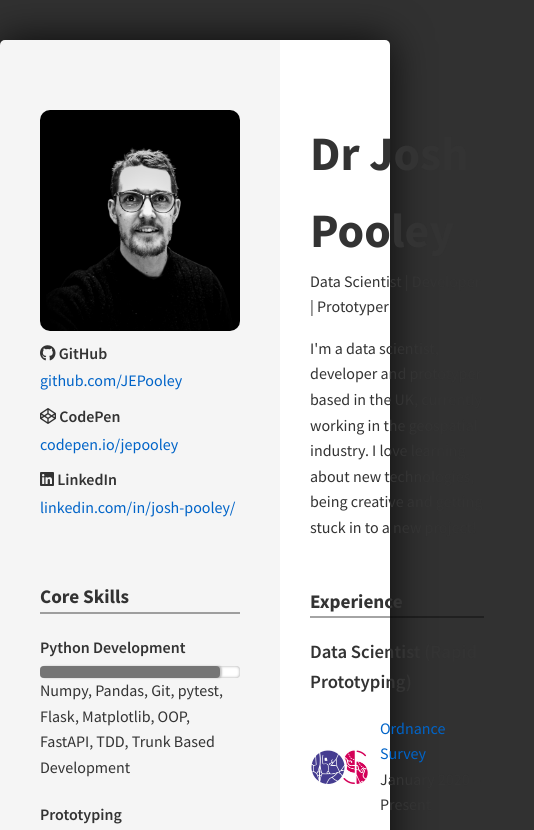
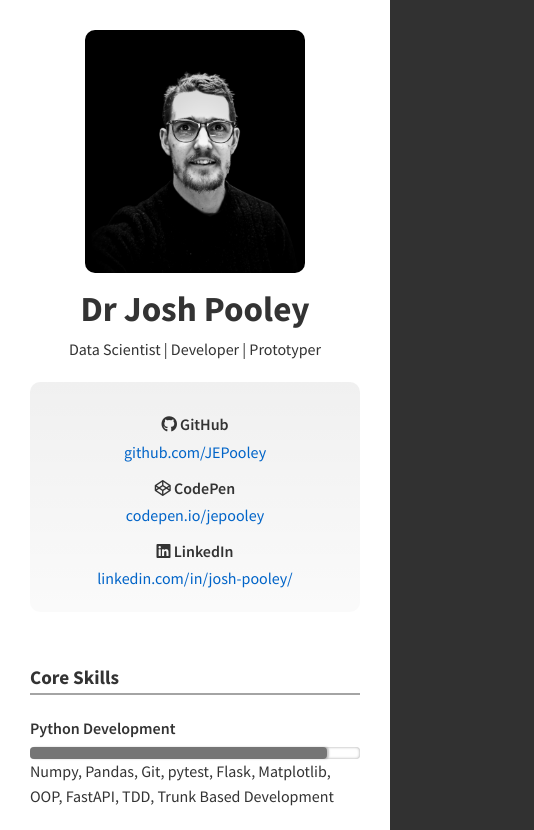
Before and after one commit to JEPooley/CV, a Svelte app: page / in a window 390 px wide. Shown: the top 830 px of the page, 534 px wide, since content can reach past the window. Built offline with nearby package versions, Linux system fonts and the light colour scheme.

Commit message:
make responsive

```diff
--- a/src/App.svelte
+++ b/src/App.svelte
@@ -21,8 +21,16 @@
 
 <main>
   <aside>
-    <img class="headshot" src="./images/josh-3.png" alt="" />
-    <ContactSet />
+    <header>
+      <div>
+        <img class="headshot" src="./images/josh-3.png" alt="Josh Pooley" />
+        <h1>Dr Josh Pooley</h1>
+        <p id="subtitle">Data Scientist | Developer | Prototyper</p>
+      </div>
+      <div id="contact">
+        <ContactSet />
+      </div>
+    </header>
     <section>
       <SubHeading>Core Skills</SubHeading>
       <SkillSet />
@@ -30,14 +38,13 @@
       <ul>
         <li>MS Azure (Web Apps, Serverless Functions)</li>
         <li>Docker</li>
-        <li>Poetry</li>
+        <li>PyPI & Poetry</li>
       </ul>
     </section>
   </aside>
 
   <div id="main-text">
-    <h1>Dr Josh Pooley</h1>
-    <p id="subtitle">Data Scientist | Developer | Prototyper</p>
+    <SubHeading>About Me</SubHeading>
     <p>
       I'm a data scientist, developer and prototyper based in the UK, currently
       working in the geospatial industry. I love learning about new
@@ -55,9 +62,9 @@
         href="https://www.ordnancesurvey.co.uk"
       />
       <HighlightText>
-        I have been a part of Ordnance Survey's Rapid Prototyping Team since
-        its inception in 2020. This role is hugely diverse and I have developed
-        a wide range of skills including Python development, data science, web
+        I have been a part of Ordnance Survey's Rapid Prototyping Team since its
+        inception in 2020. This role is hugely diverse and I have developed a
+        wide range of skills including Python development, data science, web
         development, human-centered design, agile development and much more!
       </HighlightText>
       <ExperienceTag
@@ -173,9 +180,7 @@
     </section>
   </div>
 </main>
-<footer>
-  Design by Josh Pooley 2022
-</footer>
+<footer>Design by Josh Pooley 2022</footer>
 
 <style>
   :global(body),
@@ -193,7 +198,7 @@
 
   :global(h1) {
     font-weight: 700;
-    font-size: 3rem;
+    font-size: 2.2rem;
   }
 
   :global(SubHeading),
@@ -217,7 +222,7 @@
     width: 100%;
     text-align: center;
     padding: 40px 0;
-    transition: .6s ease-out;
+    transition: 0.6s ease-out;
   }
 
   footer:hover {
@@ -235,10 +240,10 @@
   }
 
   aside {
-    width: 500px;
+    width: 580px;
     background-color: rgba(0, 0, 0, 0.04);
     border-radius: 5px 0 0 5px;
-    padding: 70px 40px 40px 40px;
+    padding: 40px;
     box-sizing: border-box;
     display: flex;
     flex-direction: column;
@@ -255,8 +260,9 @@
   }
 
   #main-text {
-    padding: 75px 50px 40px 30px;
+    padding: 24px 50px 40px 30px;
     width: 100%;
+    box-sizing: border-box;
   }
 
   h1 {
@@ -279,4 +285,75 @@
     width: 1em;
     margin-left: -1em;
   }
+
+  @media only screen and (max-width: 800px) {
+    .headshot {
+      width: 220px;
+    }
+
+    main {
+      flex-direction: column;
+      border-radius: 0;
+    }
+
+    aside {
+      width: 100%;
+      background: white;
+      padding: 30px 30px 0 30px;
+    }
+
+    #main-text {
+      padding: 0 30px 30px 30px;
+    }
+
+    section {
+      margin-top: 10px;
+    }
+
+    #contact {
+      padding: 20px 30px;
+      background: rgba(0, 0, 0, 0.04);
+      background: linear-gradient(
+        180deg,
+        rgba(0, 0, 0, 0.06) 0%,
+        rgba(0, 0, 0, 0.02) 100%
+      );
+      margin-top: 20px;
+      display: flex;
+      flex-direction: column;
+      justify-content: center;
+      margin: 0;
+      height: 331px;
+      width: 252px;
+      box-sizing: border-box;
+      border-radius: 10px;
+    }
+
+    :global(h2) {
+      margin-top: 40px;
+    }
+
+    :global(body) {
+      padding-top: 0;
+    }
+
+    header {
+      display: flex;
+      flex-direction: row;
+      justify-content: space-around;
+    }
+  }
+
+  @media only screen and (max-width: 600px) {
+    header {
+      display: block;
+      text-align: center;
+    }
+
+    #contact {
+      margin-top: 20px;
+      width: 100%;
+      height: fit-content;
+    }
+  }
 </style>
--- a/src/components/RatingBar.svelte
+++ b/src/components/RatingBar.svelte
@@ -37,6 +37,7 @@
 <style>
   .container {
     width: 100%;
+    max-width: 400px;
     height: 12px;
     background: white;
     border-radius: 4px;
--- a/src/components/Skill.svelte
+++ b/src/components/Skill.svelte
@@ -13,7 +13,7 @@
   <h4>{name}</h4>
   <RatingBar {rating} {delay}/>
 </div>
-<div >
+<div id="details">
     <slot></slot>
 </div>
 
@@ -21,4 +21,8 @@
     h4 {
         margin-bottom: 5px;
     }
+
+    #details {
+      max-width: 380px;
+    }
 </style>
```
